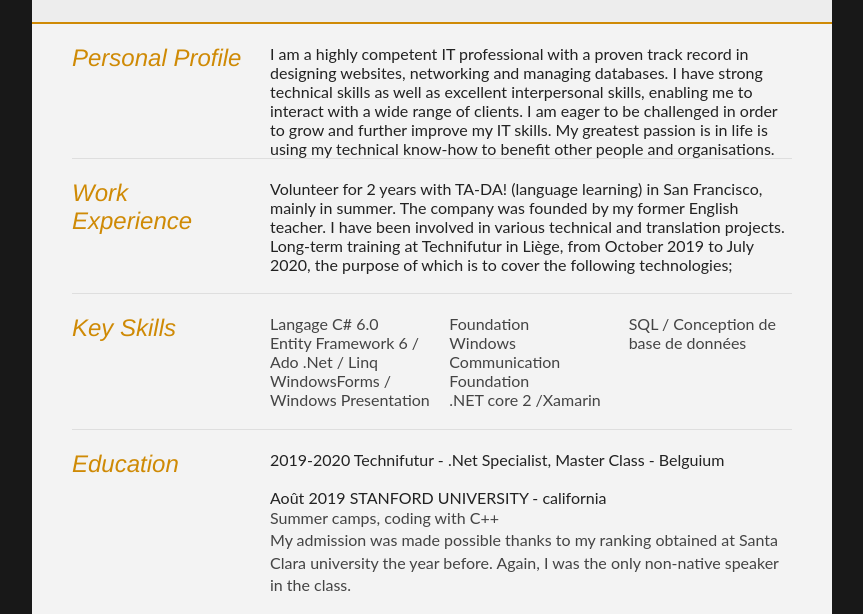
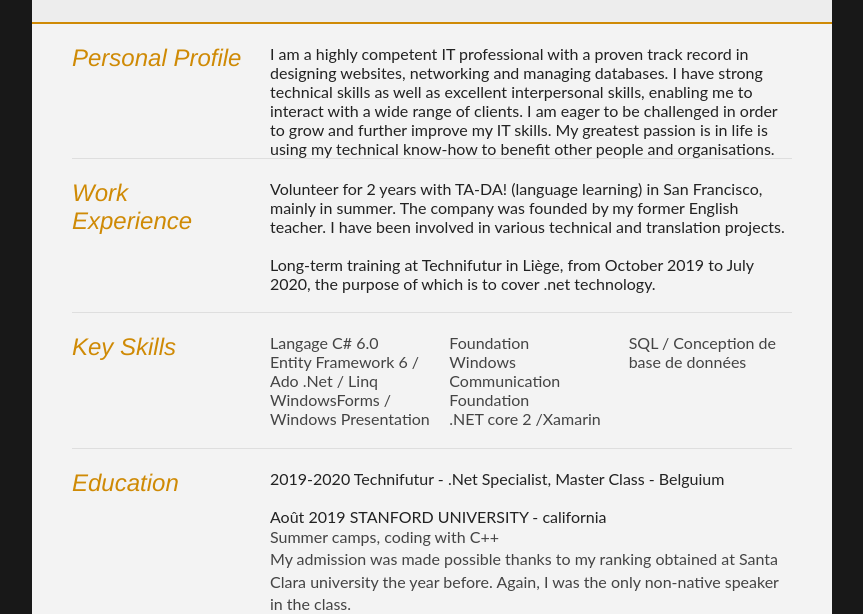
Before and after one commit to anthonyAncion/MonCv, a plain HTML site: page index.html in a window 1280 px wide. Shown: the part 183-797 px from the top of the page, without its empty margins (208-1071 px from the left). Drawn offline with Linux system fonts and the light colour scheme.

Commit message:
Update index.html

```diff
--- a/index.html
+++ b/index.html
@@ -48,7 +48,7 @@
 							interact with a wide range of clients.
 							I am eager to be challenged in order to grow and further improve my IT skills.
 							My greatest passion is in life is using my technical know-how to benefit other people and
-							organisations.
+							organisations.<br/>
 						</article>
 					</div>
 				</article>
@@ -65,9 +65,10 @@
 					<article>
 						Volunteer for 2 years with TA-DA! (language learning) in San Francisco, mainly in summer. The
 						company was founded by my former English teacher. I have been involved in various technical and
-						translation projects.<br/>
+						translation projects.<br/><br/>
+
 					    Long-term training at Technifutur in Liège, from October 2019 to July
-						2020, the purpose of which is to cover the following technologies;
+						2020, the purpose of which is to cover .net technology.
 					</article> <br />
 				</div>
 				<div class="clear"></div>
```
